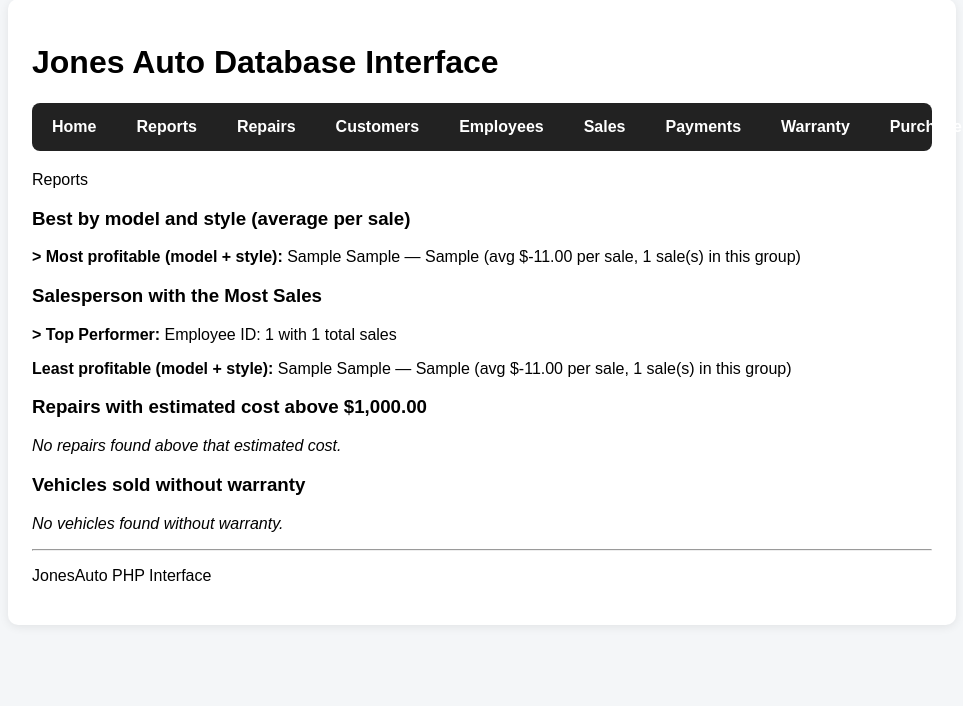
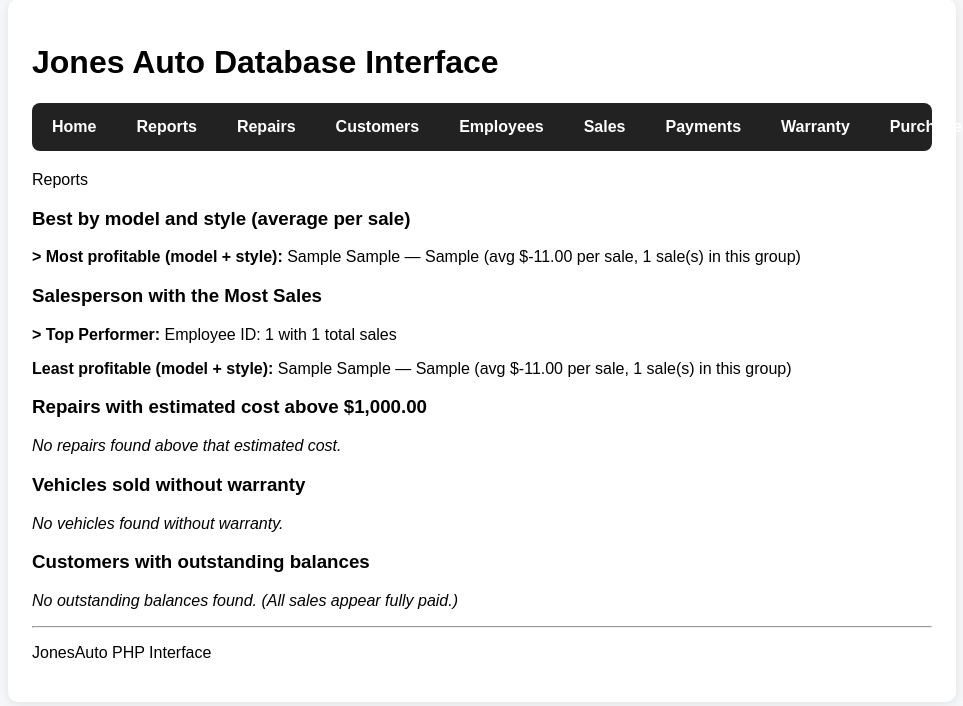
Before and after one commit to Fineturkey/barecarsales_app, a PHP site: page /reports/index.php in a window 1280 px wide. Shown: the part 31-737 px from the top of the page, without its empty margins (158-1121 px from the left). Run offline with PHP 8.4, Linux system fonts and the light colour scheme; tables that the repository leaves empty hold one stand-in row (values such as "Sample post").

Commit message:
implement advanced query showing outstanding balances on reports page

```diff
--- a/reports/index.php
+++ b/reports/index.php
@@ -69,6 +69,33 @@ WHERE NOT EXISTS (
 )
 ";
 
+$sql_outstanding_balances = "
+SELECT
+    s.sale_id,
+    s.sale_date,
+    v.vehicle_id,
+    CONCAT(v.make, ' ', v.model, ' ', v.year) AS vehicle_label,
+    c.customer_id,
+    TRIM(CONCAT(c.first_name, ' ', c.last_name)) AS customer_name,
+    COALESCE(s.total_due, s.sale_price, 0) AS total_due,
+    COALESCE(pp.total_paid, 0) AS total_paid,
+    (COALESCE(s.total_due, s.sale_price, 0) - COALESCE(pp.total_paid, 0)) AS balance_due,
+    pp.last_payment_date
+FROM sale s
+INNER JOIN customer c ON s.customer_id = c.customer_id
+INNER JOIN vehicle v ON s.vehicle_id = v.vehicle_id
+LEFT JOIN (
+    SELECT
+        p.sale_id,
+        SUM(COALESCE(p.amount, 0)) AS total_paid,
+        MAX(COALESCE(p.paid_date, p.payment_date)) AS last_payment_date
+    FROM payment p
+    GROUP BY p.sale_id
+) pp ON pp.sale_id = s.sale_id
+WHERE (COALESCE(s.total_due, s.sale_price, 0) - COALESCE(pp.total_paid, 0)) > 0.01
+ORDER BY balance_due DESC, s.sale_id ASC
+";
+
 $res_most = $conn->query($sql_most);
 $row_most = $res_most ? $res_most->fetch_assoc() : null;
 
@@ -89,6 +116,8 @@ $res_repairs_over_cost = $conn->query($sql_repairs_over_cost);
 
 $res_vehicles_no_warranty = $conn->query($sql_vehicles_no_warranty);
 $row_vehicles_no_warranty = $res_vehicles_no_warranty ? $res_vehicles_no_warranty->fetch_assoc() : null;
+
+$res_outstanding_balances = $conn->query($sql_outstanding_balances);
 ?>
 
 <h2>Reports</h2>
@@ -160,6 +189,39 @@ $row_vehicles_no_warranty = $res_vehicles_no_warranty ? $res_vehicles_no_warrant
     <p><em>No vehicles found without warranty.</em></p>
 <?php endif; ?>
 
+<h3>Customers with outstanding balances</h3>
+
+<?php if ($res_outstanding_balances && $res_outstanding_balances->num_rows > 0): ?>
+    <table>
+        <tr>
+            <th>Sale ID</th>
+            <th>Sale Date</th>
+            <th>Customer</th>
+            <th>Vehicle</th>
+            <th>Total Due</th>
+            <th>Total Paid</th>
+            <th>Balance Due</th>
+            <th>Last Payment</th>
+        </tr>
+        <?php while ($row = $res_outstanding_balances->fetch_assoc()): ?>
+            <tr>
+                <td><?= htmlspecialchars($row['sale_id']) ?></td>
+                <td><?= htmlspecialchars($row['sale_date'] ?? '') ?></td>
+                <td><?= htmlspecialchars($row['customer_id'] . ' - ' . $row['customer_name']) ?></td>
+                <td><?= htmlspecialchars($row['vehicle_label'] . ' (Vehicle #' . $row['vehicle_id'] . ')') ?></td>
+                <td>$<?= htmlspecialchars(number_format((float) $row['total_due'], 2)) ?></td>
+                <td>$<?= htmlspecialchars(number_format((float) $row['total_paid'], 2)) ?></td>
+                <td><strong>$<?= htmlspecialchars(number_format((float) $row['balance_due'], 2)) ?></strong></td>
+                <td><?= htmlspecialchars($row['last_payment_date'] ?? 'No payments') ?></td>
+            </tr>
+        <?php endwhile; ?>
+    </table>
+<?php elseif ($res_outstanding_balances): ?>
+    <p><em>No outstanding balances found. (All sales appear fully paid.)</em></p>
+<?php else: ?>
+    <p><em>Could not run outstanding balance report: <?= htmlspecialchars($conn->error) ?></em></p>
+<?php endif; ?>
+
 <?php
 include '../footer.php';
 $conn->close();
```
